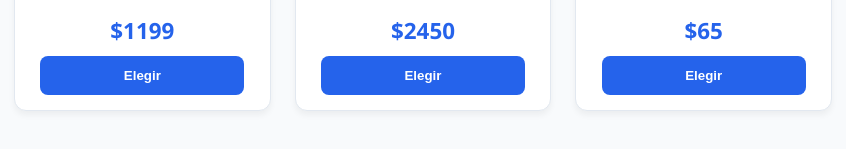
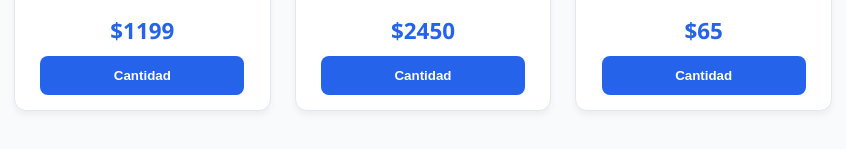
Before and after one commit to josephbm123/tec, a plain HTML site: page index.html in a window 1280 px wide. Shown: the part 347-496 px from the top of the page, 26-872 px from the left. Drawn offline with Linux system fonts and the light colour scheme.

Commit message:
Update index.html

```diff
--- a/index.html
+++ b/index.html
@@ -129,7 +129,7 @@
                 <img src="${p.imgDefault}" onclick="abrirModal(${p.id})">
                 <h3>${p.name}</h3>
                 <p class="price">$${p.price}</p>
-                <button class="add-btn" onclick="abrirModal(${p.id})">Elegir</button>
+                <button class="add-btn" onclick="abrirModal(${p.id})">Cantidad</button>
             </div>
         `).join('');
         document.getElementById('products-container').innerHTML = html;
```
